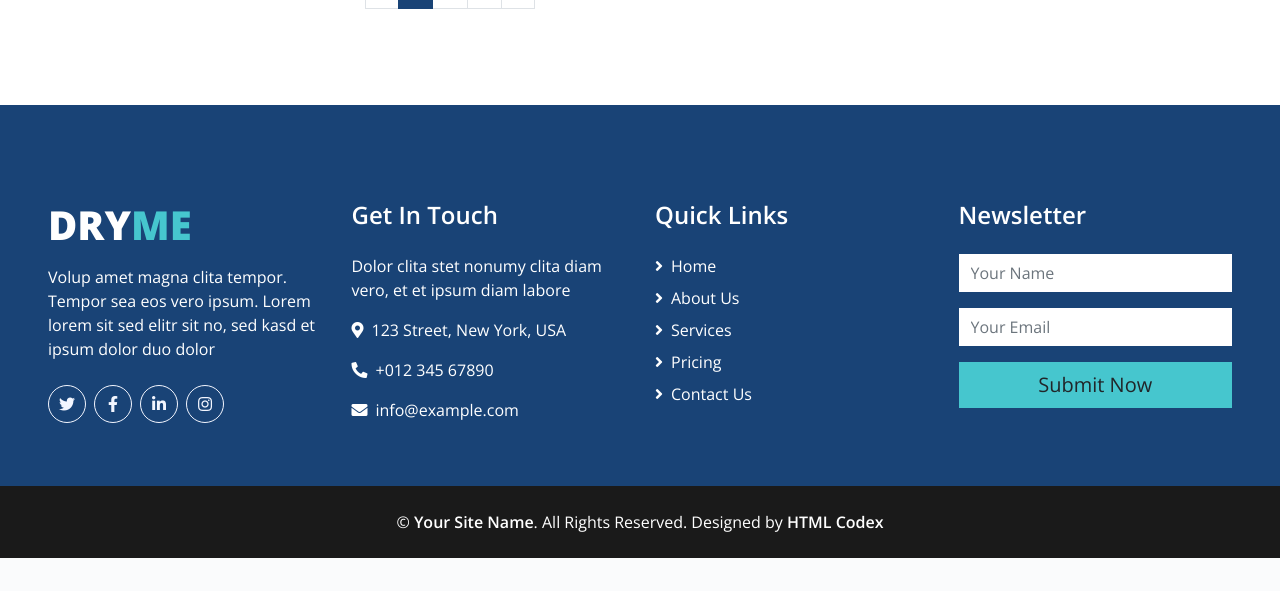
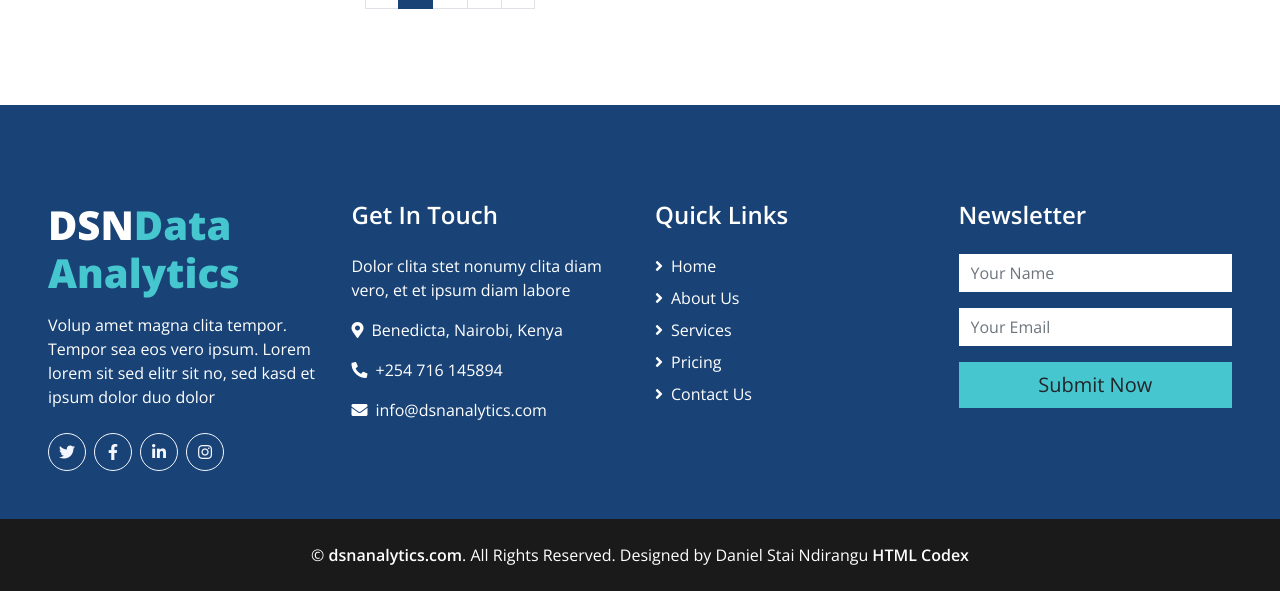
Before and after one commit to DanielStai/data_analytics_portfolio, a Django app: page /blog.html in a window 1280 px wide. Shown: the part 2565-3156 px from the top of the page. Before the commit the page ends 3123 px from the top, so only its background shows below. Run offline with Django 4.2, Linux system fonts and the light colour scheme; some libraries are stand-ins or nearby versions.

Commit message:
Tweaked base.html to personalize it

```diff
--- a/website/templates/about.html
+++ b/website/templates/about.html
@@ -1,6 +1,6 @@
 {% extends 'base.html' %}
 {% load static %}
-
+{% block title %} About Us {% endblock %}
 {% block content %}
 
 
--- a/website/templates/base.html
+++ b/website/templates/base.html
@@ -4,10 +4,10 @@
 
 <head>
     <meta charset="utf-8">
-    <title>{% block title %}DRYME - Free Laundry Service Website Template{% endblock %}</title>
+    <title>{% block title %}DSN Data Analytics - Professional Data Analysis{% endblock %}</title>
     <meta content="width=device-width, initial-scale=1.0" name="viewport">
-    <meta content="Free HTML Templates" name="keywords">
-    <meta content="Free HTML Templates" name="description">
+    <meta content="DSN Data Analytics" name="keywords">
+    <meta content="DSN Data Analytics" name="description">
 
     <!-- Favicon -->
     <link href="{% static 'website/img/favicon.png' %}" rel="icon">
@@ -70,7 +70,7 @@
         <div class="container-lg position-relative p-0 px-lg-3" style="z-index: 9;">
             <nav class="navbar navbar-expand-lg bg-white navbar-light py-3 py-lg-0 pl-3 pl-lg-5">
                 <a href="" class="navbar-brand">
-                    <h1 class="m-0 text-secondary"><span class="text-primary">DRY</span>ME</h1>
+                    <h1 class="m-0 text-secondary"><span class="text-primary">DSN</span>Data Analytics</h1>
                 </a>
                 <button type="button" class="navbar-toggler" data-toggle="collapse" data-target="#navbarCollapse">
                     <span class="navbar-toggler-icon"></span>
@@ -99,7 +99,7 @@
 <div class="container-fluid bg-primary text-white mt-5 pt-5 px-sm-3 px-md-5">
     <div class="row pt-5">
         <div class="col-lg-3 col-md-6 mb-5">
-            <a href=""><h1 class="text-secondary mb-3"><span class="text-white">DRY</span>ME</h1></a>
+            <a href=""><h1 class="text-secondary mb-3"><span class="text-white">DSN</span>Data Analytics</h1></a>
             <p>Volup amet magna clita tempor. Tempor sea eos vero ipsum. Lorem lorem sit sed elitr sit no, sed kasd et ipsum dolor duo dolor</p>
             <div class="d-flex justify-content-start mt-4">
                 <a class="btn btn-outline-light rounded-circle text-center mr-2 px-0" style="width: 38px; height: 38px;" href="#"><i class="fab fa-twitter"></i></a>
@@ -111,9 +111,9 @@
         <div class="col-lg-3 col-md-6 mb-5">
             <h4 class="text-white mb-4">Get In Touch</h4>
             <p>Dolor clita stet nonumy clita diam vero, et et ipsum diam labore</p>
-            <p><i class="fa fa-map-marker-alt mr-2"></i>123 Street, New York, USA</p>
-            <p><i class="fa fa-phone-alt mr-2"></i>+012 345 67890</p>
-            <p><i class="fa fa-envelope mr-2"></i>info@example.com</p>
+            <p><i class="fa fa-map-marker-alt mr-2"></i>Benedicta, Nairobi, Kenya</p>
+            <p><i class="fa fa-phone-alt mr-2"></i>+254 716 145894</p>
+            <p><i class="fa fa-envelope mr-2"></i>info@dsnanalytics.com</p>
         </div>
         <div class="col-lg-3 col-md-6 mb-5">
             <h4 class="text-white mb-4">Quick Links</h4>
@@ -143,7 +143,7 @@
 </div>
 <div class="container-fluid bg-dark text-white py-4 px-sm-3 px-md-5">
     <p class="m-0 text-center text-white">
-        &copy; <a class="text-white font-weight-medium" href="#">Your Site Name</a>. All Rights Reserved. Designed by
+        &copy; <a class="text-white font-weight-medium" href="#">dsnanalytics.com</a>. All Rights Reserved. Designed by Daniel Stai Ndirangu
         <a class="text-white font-weight-medium" href="https://htmlcodex.com">HTML Codex</a>
     </p>
 </div>
--- a/website/templates/blog.html
+++ b/website/templates/blog.html
@@ -1,6 +1,6 @@
 {% extends 'base.html' %}
 {% load static %}
-
+{% block title %} Our Blog {% endblock %}
 {% block content %}
 
     <!-- Page Header Start -->
--- a/website/templates/home.html
+++ b/website/templates/home.html
@@ -1,6 +1,6 @@
 {% extends 'base.html' %}
 {% load static %}
-
+{% block title %} Home {% endblock %}
 {% block content %}
 
     <!-- Carousel Start -->
--- a/website/templates/index.html
+++ b/website/templates/index.html
@@ -1,6 +1,6 @@
 {% extends 'base.html' %}
 {% load static %}
-
+{% block title %} Home {% endblock %}
 {% block content %}
 
     <!-- Carousel Start -->
--- a/website/templates/service.html
+++ b/website/templates/service.html
@@ -1,7 +1,6 @@
 {% extends 'base.html' %}
 {% load static %}
-
-
+{% block title %} Our Services {% endblock %}
 {% block content %}
 
     <!-- Page Header Start -->
```
